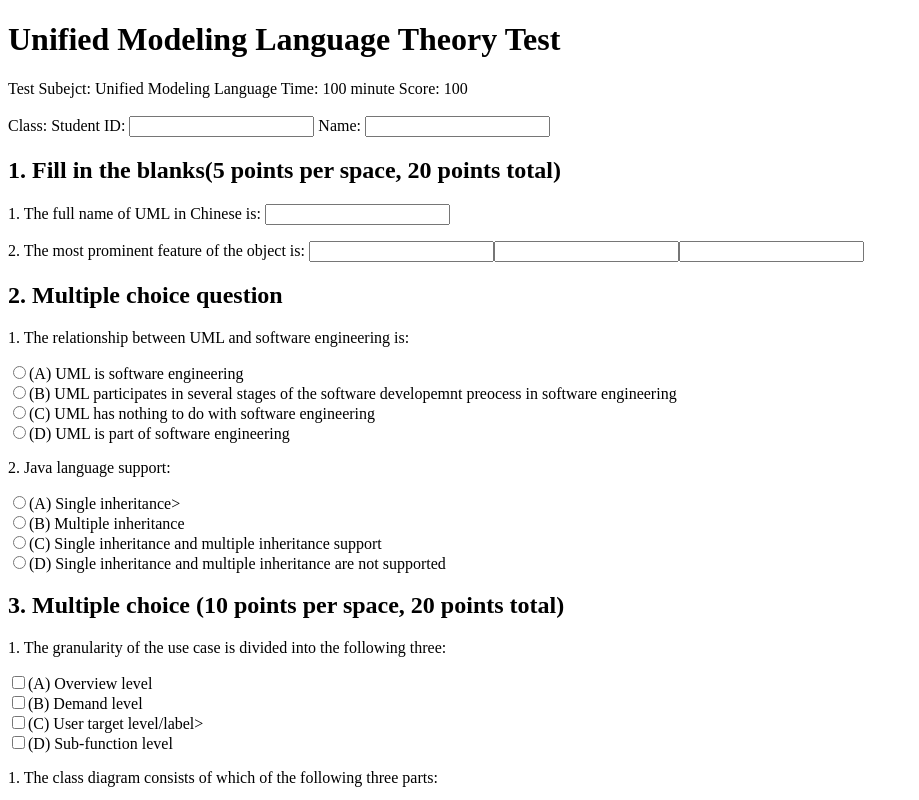
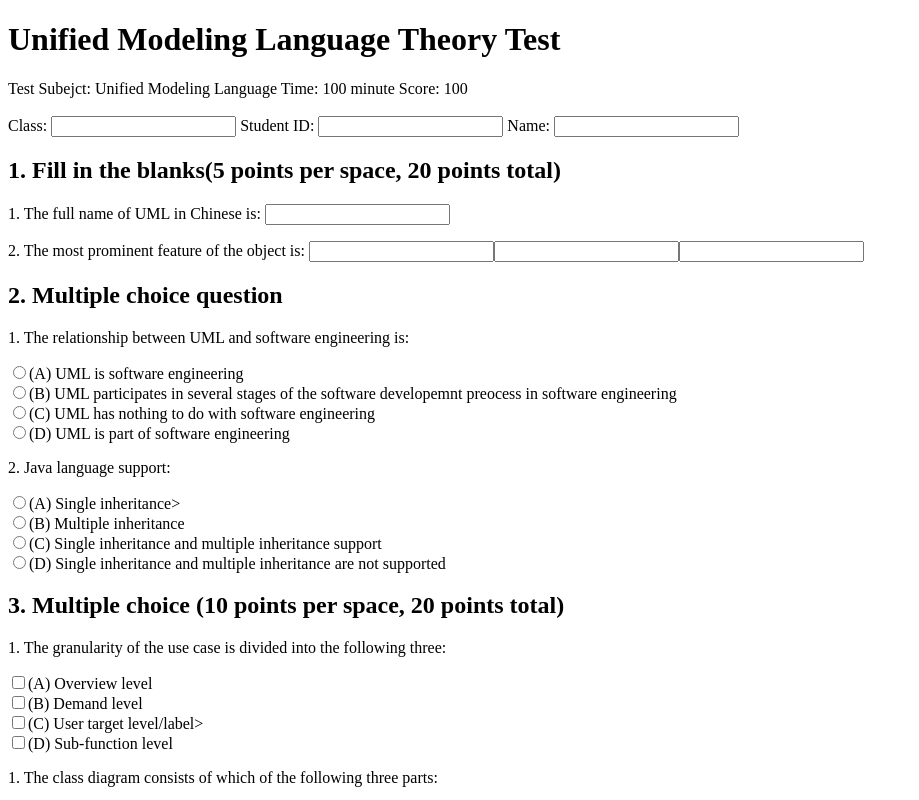
Before and after one commit to kristol07/html-test, a plain HTML site: page index.html in a window 1280 px wide. Shown: the top 800 px of the page, without its empty margins (0-919 px from the left). Drawn offline with Linux system fonts and the light colour scheme.

Commit message:
fix for class input

```diff
--- a/index.html
+++ b/index.html
@@ -14,6 +14,7 @@
         <label for="score">Score:</label> 100
         <br><br>
         <label for="class">Class:</label>
+        <input type="text" name="class">
         <label for="id">Student ID:</label>
         <input type="text" name="id">
         <label for="name">Name:</label>
```
